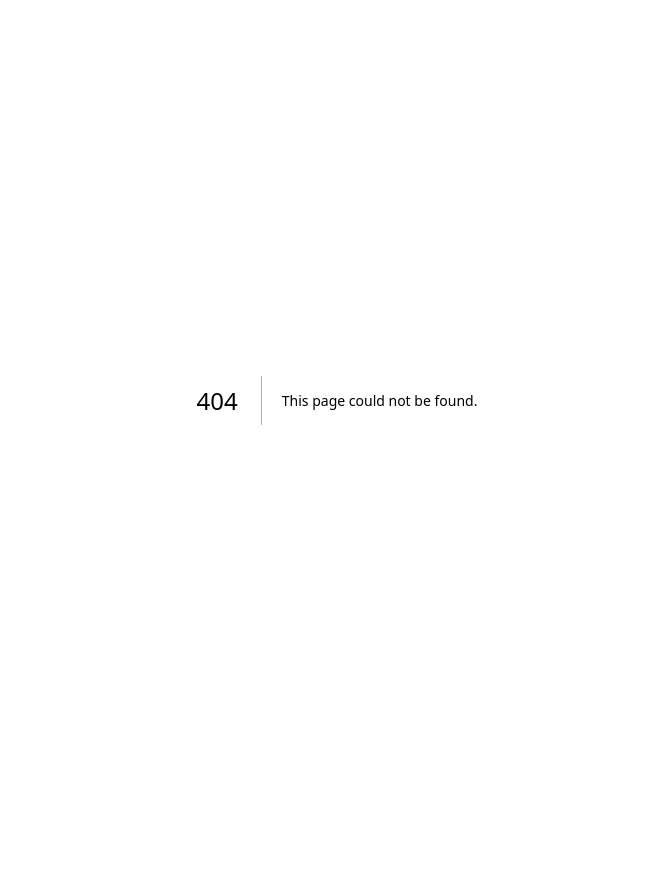
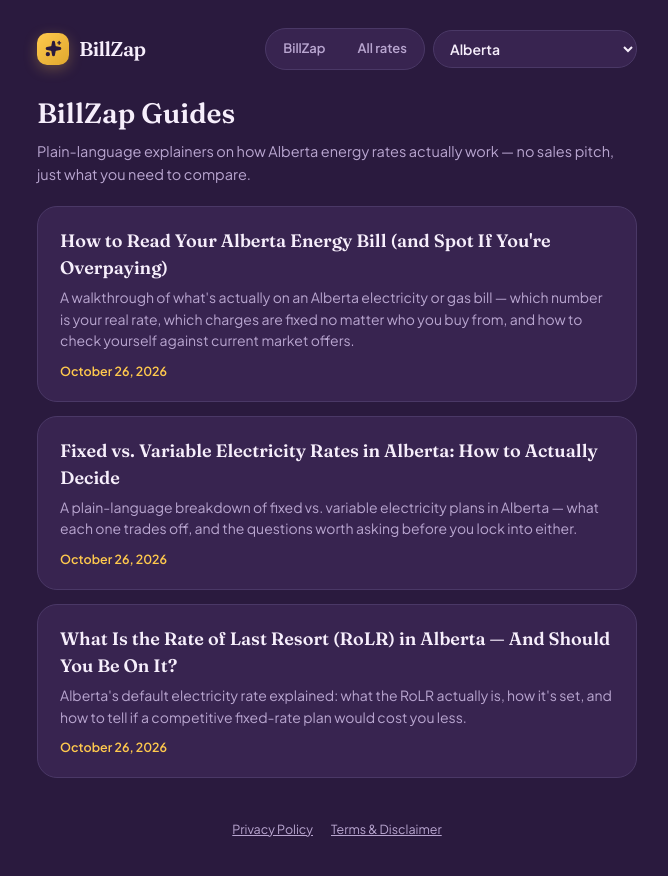
Before and after one commit to itsomerz/gibly-billcheck, a Next.js app: page /blog in a window 1280 px wide. Before the commit this address had no page. Shown: the top 876 px of the page, without its empty margins (303-971 px from the left). Before the commit the page ends 800 px from the top, so only its background shows below. Built offline with nearby package versions, Linux system fonts and the light colour scheme.

Commit message:
Add blog index page (src/app/blog/page.js)

```diff
--- /dev/null
+++ b/src/app/blog/page.js
@@ -0,0 +1,57 @@
+import Link from "next/link";
+import GiblyShell from "@/components/GiblyShell";
+import { P, F } from "@/lib/theme";
+import { getAllPosts } from "@/lib/blogPosts";
+
+export const metadata = {
+  title: "Blog — BillZap",
+  description:
+    "Plain-language guides to Alberta electricity and gas rates — how they work, what to compare, and how to tell if you're overpaying.",
+};
+
+export default function BlogIndexPage() {
+  const posts = getAllPosts();
+
+  return (
+    <GiblyShell>
+      <div className="fu" style={{ marginBottom: 20 }}>
+        <div style={{ fontFamily: F.display, fontWeight: 600, fontSize: 28, marginBottom: 6 }}>
+          BillZap Guides
+        </div>
+        <p style={{ color: P.lilac, fontSize: 14.5, lineHeight: 1.6, margin: 0 }}>
+          Plain-language explainers on how Alberta energy rates actually work — no sales pitch, just what you need to
+          compare.
+        </p>
+      </div>
+
+      {posts.map((post) => (
+        <Link
+          key={post.slug}
+          href={`/blog/${post.slug}`}
+          className="tap"
+          style={{
+            display: "block",
+            textDecoration: "none",
+            background: P.plum2,
+            border: `1px solid ${P.line}`,
+            borderRadius: 20,
+            padding: "20px 22px",
+            marginBottom: 14,
+          }}
+        >
+          <div style={{ fontFamily: F.display, fontWeight: 600, fontSize: 18, marginBottom: 6, color: P.cream }}>
+            {post.title}
+          </div>
+          <p style={{ color: P.lilac, fontSize: 14, lineHeight: 1.55, margin: "0 0 10px" }}>{post.description}</p>
+          <div style={{ color: P.gold, fontSize: 12.5, fontWeight: 600 }}>
+            {new Date(`${post.publishedAt}T00:00:00`).toLocaleDateString("en-US", {
+              year: "numeric",
+              month: "long",
+              day: "numeric",
+            })}
+          </div>
+        </Link>
+      ))}
+    </GiblyShell>
+  );
+}
```
